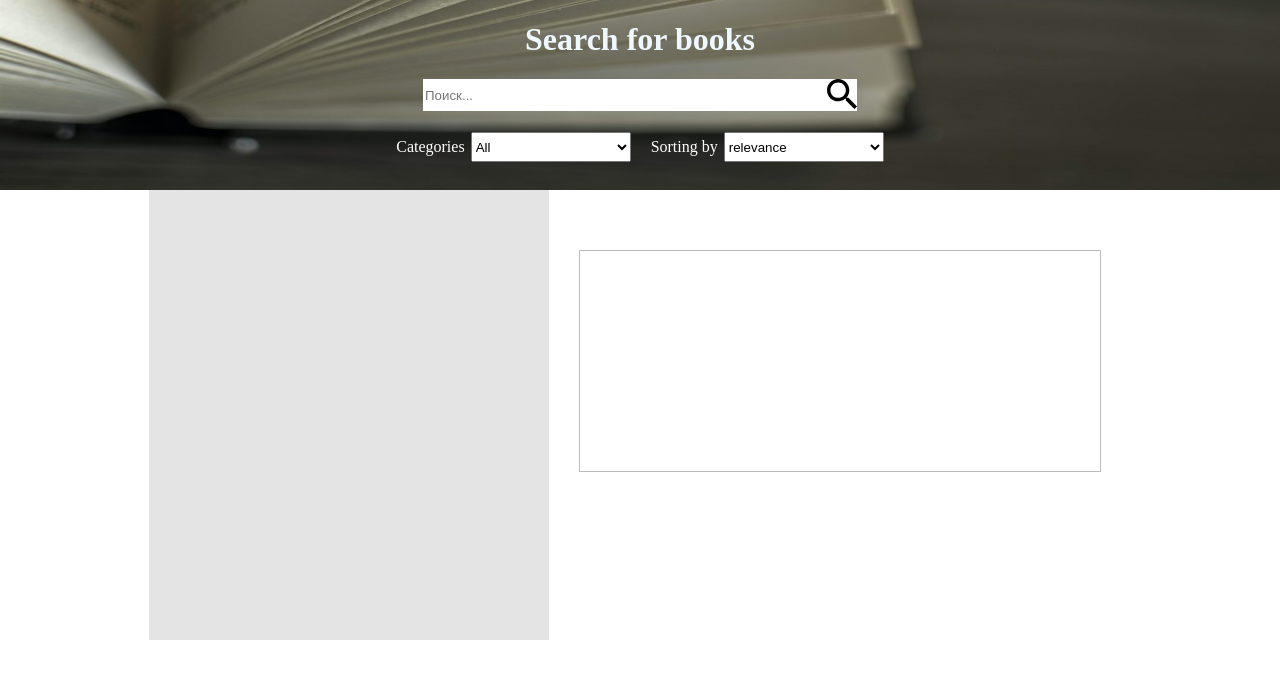
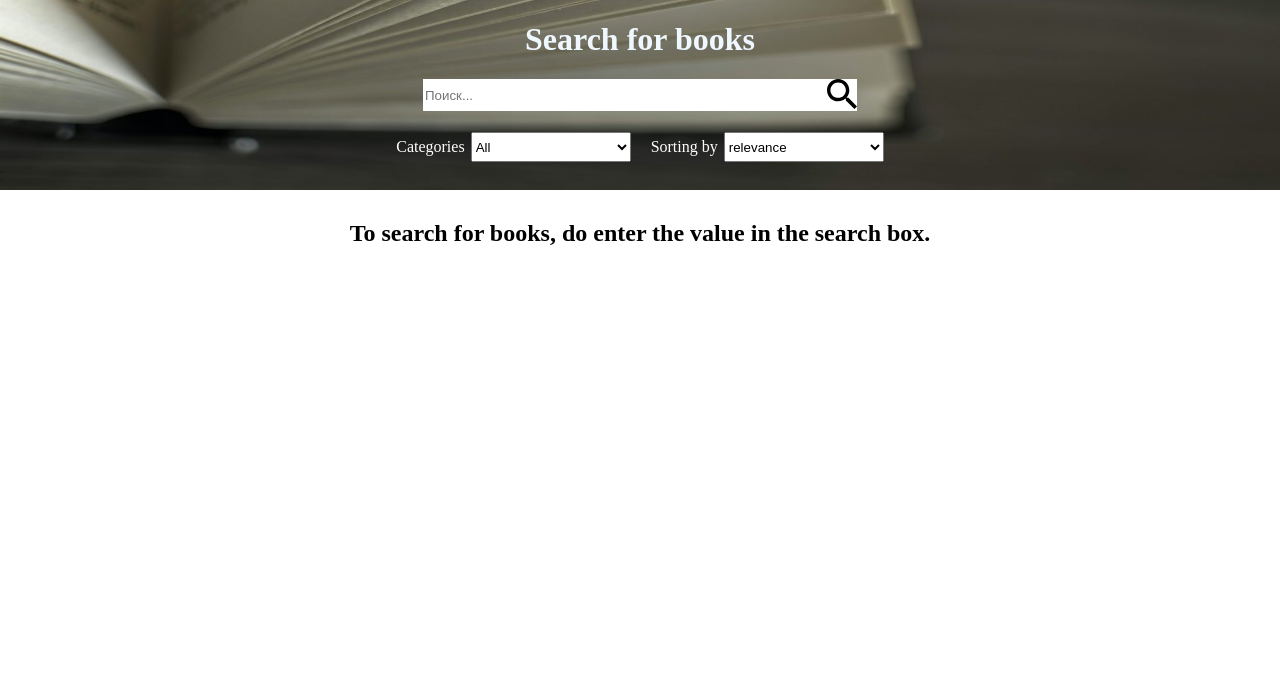
Before and after one commit to belokrylets/test-future-group, a React (Create React App) app: page / in a window 1280 px wide. Shown: the top 678 px of the page. Built offline with nearby package versions, Linux system fonts and the light colour scheme.

Commit message:
создан компонент MainPage.tsx

```diff
--- a/src/App.tsx
+++ b/src/App.tsx
@@ -1,4 +1,5 @@
 import Header from "./components/Header";
+import MainPage from "./components/MainPage";
 import SearchResults from "./components/SearchResults";
 import SelectedBook from "./components/SelectedBook";
 
@@ -6,7 +7,7 @@ const App = () => {
   return (
     <div>
       <Header />
-      <SelectedBook selectedBookImage={""} path={""} selectedBookTitle={""} selectedBookAuthor={""} selectedDescription={""} />
+      <MainPage />
     </div>
   );
 }
--- /dev/null
+++ b/src/components/MainPage.tsx
@@ -0,0 +1,11 @@
+const MainPage = () => {
+  return (
+    <div className="mainPage">
+      <h2>
+        To search for books, do enter the value in the search box.
+      </h2>
+    </div>
+  )
+}
+
+export default MainPage;
--- a/src/index.css
+++ b/src/index.css
@@ -70,6 +70,13 @@ input:active,
 
 .categories {
   margin-right: 20px;
+}
+
+/* mainPage */
+
+.mainPage {
+  margin: 30px;
+  text-align: center;
 }
 
 /* searchResults */
```
